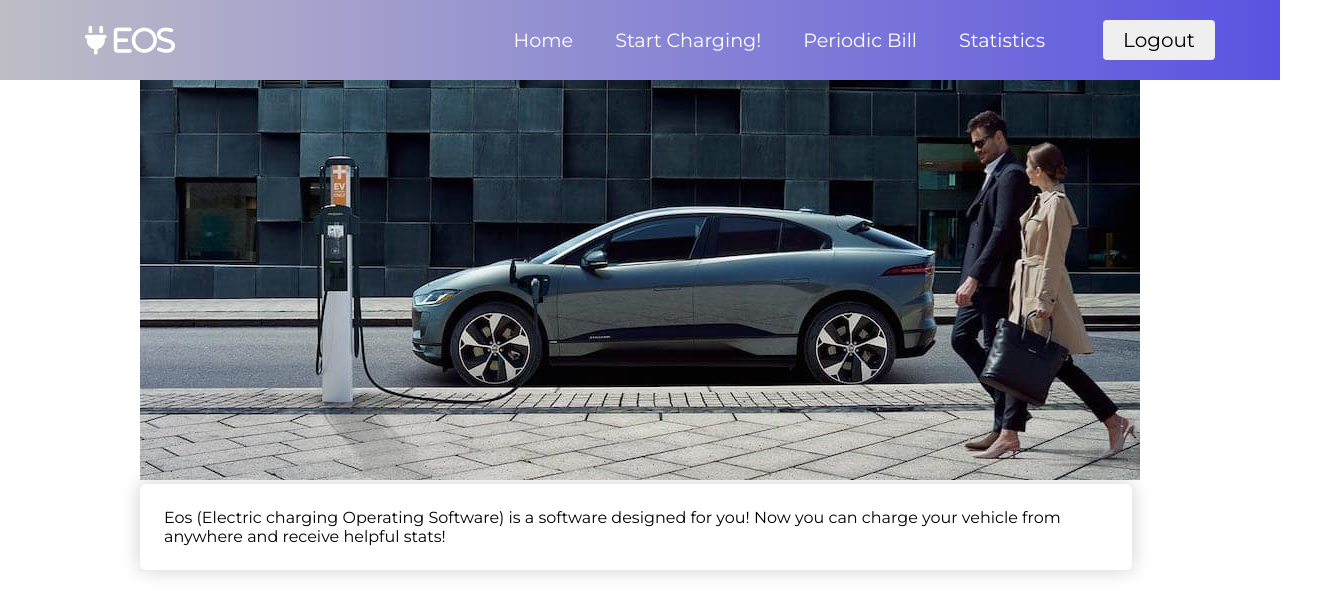
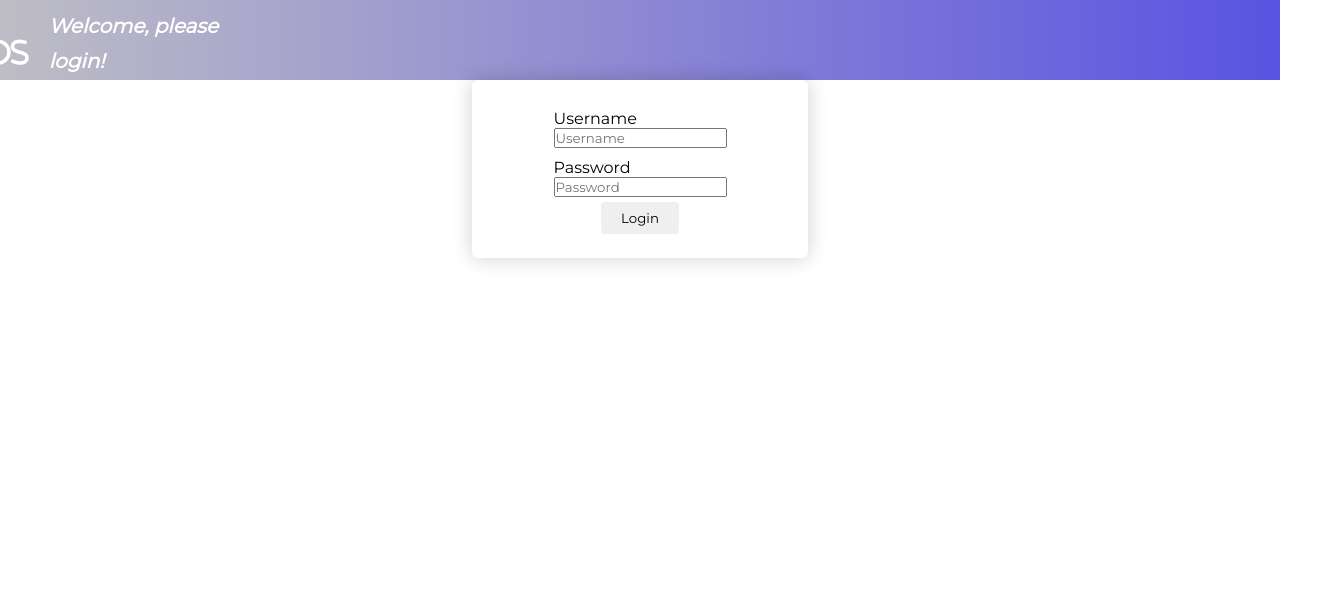
Before and after one commit to Lefteris2993/softeng69, a React (Create React App) app in the folder front-end/: page /home in a window 1280 px wide. Shown: the top 616 px of the page, 1332 px wide, since content can reach past the window. Built offline with nearby package versions, Linux system fonts and the light colour scheme.

Commit message:
token stored in local memory, log in, log out

```diff
--- a/front-end/src/App.js
+++ b/front-end/src/App.js
@@ -1,10 +1,7 @@
 import React from 'react';
 import NavbarMain from './components/navbarmain/navbarmain';
-import Login from './components/login/login';
-import {About} from './components/about/about';
-import Startheader from './components/startheader/startheader';
-//import Charge from './components/charge/charge';
 import './App.scss';
+import Main from './main'
 import {
   BrowserRouter as Router,
   Switch,
@@ -12,31 +9,49 @@ import {
 } from "react-router-dom";
 
 class App extends React.Component {
-  constructor(props){
+  constructor(props) {
     super(props);
-    this.state={};
+    var a = localStorage.getItem('isAdmin');
+    var t = localStorage.getItem('token');
+    var l;
+    if(t===null || t==='') {
+      l = false;
+    } else {
+      l = true;
     }
-  render(){
+    if(a==='undefined') {
+      a = false;
+    }
+    this.state = {
+      loggedIn: l,
+      isAdmin: a,
+      token: t
+    };
+    this.handleLogin = this.handleLogin.bind(this);
+    this.handleLogout = this.handleLogout.bind(this);
+  }
+
+  handleLogin = () => {
+    localStorage.setItem('loggedIn', true);
+    this.setState({ loggedIn: true });
+  }
+
+  handleLogout = () => {
+    localStorage.setItem('loggedIn', false);
+    localStorage.removeItem('token');
+    localStorage.removeItem('isAdmin');
+    this.setState({ loggedIn: false });
+  }
+
+  render() {
     return (
       <div className="root-container">
-
         <Router>
-        <Switch>
-          <Route exact path="/">
-            <Startheader/>
-            <div className = "login-container" >
-              <Login/>
+          <NavbarMain handleLogout={this.handleLogout} loggedIn={this.state.loggedIn} isAdmin={this.state.isAdmin}/>
+          <div className="main-container">
+            <Main loggedIn={this.state.loggedIn} handleLogin={this.handleLogin}/>
           </div>
-          </Route>
-          <Route exact path="/home">
-            <NavbarMain />
-            <div className = "login-container" >
-              <About/>
-            </div>
-          </Route>
-        </Switch>
         </Router>
-
       </div>
     );
   }
--- a/front-end/src/App.scss
+++ b/front-end/src/App.scss
@@ -5,7 +5,7 @@
     font-family: 'Montserrat', sans-serif;
   }
 
-  .login-container{
+  .main-container{
     width: 100%;
     height: 100%;
     display: flex;
--- a/front-end/src/components/about/about.js
+++ b/front-end/src/components/about/about.js
@@ -6,7 +6,7 @@ export const About = ({
     children
 }) => {
     return (
-        <div className="outer-container" >
+        <div >
             {/* {children} */}
             <img src={logo} alt="Logo" />
             <div className="about-us-text">
--- a/front-end/src/components/login/login.js
+++ b/front-end/src/components/login/login.js
@@ -3,7 +3,6 @@ import "./login.scss";
 import config from "../../config";
 import axios from "axios";
 import qs from "querystring";
-import { Redirect } from 'react-router-dom';
 
 class Login extends React.Component {
 
@@ -58,6 +57,7 @@ class Login extends React.Component {
 
   //handleChange (event) {
   //    this.setState({[event.target.name]: event.target.value});
+  //    this.clearValidationErr(event.target.name);
   //}
 
   handleSubmit(event) {
@@ -70,7 +70,7 @@ class Login extends React.Component {
 
     if (this.state.password !== "" && this.state.username !== "") {
       axios({
-        method: 'post',
+        method : 'post',
         url: config.apiUrl + '/login',
         headers: {'Content-Type': 'application/x-www-form-urlencoded'},
         data: qs.stringify({
@@ -79,7 +79,8 @@ class Login extends React.Component {
         })
       }).then(reply => {
         console.log(reply.data);
-        sessionStorage.setItem('token', reply.data.token);
+        localStorage.setItem('token', reply.data.token);
+        localStorage.setItem('isAdmin', reply.data.isAdmin);
         this.setState({ redirect: true });
       })
     }
@@ -88,9 +89,10 @@ class Login extends React.Component {
 
   renderRedirect = () => {
     if (this.state.redirect) {
-      return <Redirect to='/home' />;
+      this.props.handleLogin()
     }
   }
+
 
   render() {
 
--- a/front-end/src/components/logoutbutton/logoutbutton.js
+++ b/front-end/src/components/logoutbutton/logoutbutton.js
@@ -2,15 +2,13 @@ import React from 'react'
 import './logoutbutton.scss'
 import config from "../../config";
 import axios from "axios";
-import { Redirect } from 'react-router-dom';
 
 
 class Logoutbutton extends React.Component {
     constructor(props) {
         super(props);
-        this.state = {logouterror:null, redirect: false};
+        this.state = {logouterror:null};
         this.handleLogout = this.handleLogout.bind(this);
-        this.renderRedirect = this.renderRedirect.bind(this);
     }
     handleLogout(event) {
         axios({
@@ -21,18 +19,12 @@ class Logoutbutton extends React.Component {
             console.log(res);
             if(res.status === 200){
                 //alert("Successful logout");
-                sessionStorage.removeItem('token');
-                this.setState({ redirect: true });
+                this.props.handleLogout();
+                console.log(this.state);
             }
         })
 
     }
-
-    renderRedirect = () => {
-        if (this.state.redirect) {
-          return <Redirect to='/' />;
-        }
-      }
 
     render() {
 
@@ -43,7 +35,6 @@ class Logoutbutton extends React.Component {
                 className="logout-btn btn--primary btn--medium"
                 onClick={this
                 .handleLogout}>Logout</button >
-                {this.renderRedirect()}
             </div>
         );
     }
--- a/front-end/src/components/navbarmain/navbarmain.js
+++ b/front-end/src/components/navbarmain/navbarmain.js
@@ -10,14 +10,24 @@ import  Logoutbutton  from "../logoutbutton/logoutbutton";
 import './navbarmain.scss'
 
 class NavbarMain extends React.Component {
-
+    constructor(props) {
+        super(props);
+      }
 
     render() {
         return (
             <nav className="NavbarItems">
-                {console.log(sessionStorage)}
                 <h1 className="navbar-logo"><i className="fas fa-plug">  Eos</i></h1>
+                {this.props.loggedIn?
+                <div>
                     <ul className='nav-menu'>
+                        {this.props.isAdmin?
+                        <li>
+                            <a className='nav-links' href='admin'>
+                                Admin
+                            </a>
+                        </li>:
+                        <li></li>}
                         {MenuItems.map((item, index) => {
                             return (
                                 <li key={index}>
@@ -28,16 +38,15 @@ class NavbarMain extends React.Component {
                             )
                         })}
                     </ul>
-                <Logoutbutton />
-                {/* <Router>
-                    <div>
-                        <Switch>
-                            <Route path="/charge">
-                                <Charge />
-                            </Route>
-                        </Switch>
+
                 </div>
-                </Router> */}
+                :
+                <h1 className="logo">
+                    <i className="greeting"> Welcome, please login!</i>
+                </h1>
+                }
+                {this.props.loggedIn?<Logoutbutton handleLogout={this.props.handleLogout}/>:<></>}
+
             </nav>
 
 
--- a/front-end/src/components/navbarmain/navbarmain.scss
+++ b/front-end/src/components/navbarmain/navbarmain.scss
@@ -41,3 +41,15 @@
 .nav-links-mobile {
     display: none;
 }
+
+.greeting {
+    margin-right: 74rem;
+    font-size: 20px;
+}
+
+.logo {
+    color: #fff;
+    justify-self: start;
+    margin-left: 20px;
+    cursor: pointer;
+}
--- a/front-end/src/components/startheader/startheader.js
+++ /dev/null
@@ -1,17 +0,0 @@
-import React from 'react';
-import './startheader.scss'
-
-class Startheader extends React.Component {
-    render() {
-        return (
-            <nav className="HeaderItems">
-                <h1 className="logo">
-                    <i className="fas fa-plug">  Eos   </i>
-                    <i className="greeting"> Welcome, please login!</i>
-                </h1>
-            </nav>
-        );
-    }
-}
-
-export default Startheader;
--- a/front-end/src/components/startheader/startheader.scss
+++ /dev/null
@@ -1,20 +0,0 @@
-.HeaderItems {
-    background: linear-gradient(90deg, rgb(190, 189, 197) 0%, rgb(90, 83, 226) 100%);
-    height: 80px;
-    display: flex;
-    justify-content: center;
-    align-items: center;
-    font-size: 1.2rem;
-}
-
-.logo {
-    color: #fff;
-    justify-self: start;
-    margin-left: 20px;
-    cursor: pointer;
-}
-
-.greeting {
-     margin-right: 74rem;
-     font-size: 20px;
-}
--- /dev/null
+++ b/front-end/src/main.js
@@ -0,0 +1,33 @@
+import React from 'react';
+import {
+    BrowserRouter as Router,
+    Switch,
+    Route
+  } from "react-router-dom";
+import Login from './components/login/login';
+import { About } from './components/about/about';
+import Charge from './components/charge/charge';
+
+
+class Main extends React.Component {
+    render() {
+        return (
+            <div>
+                {this.props.loggedIn?
+                    <>
+                    <Route exact path="/" component={About}/>
+                    <Route exact path="/home" component={About}/>
+                    <Route exact path="/charge"
+                        token={this.props.token}
+                        component={Charge}
+                    />
+                    </>
+                    :
+                    <Login handleLogin={this.props.handleLogin}/>
+                }
+            </div>
+        )
+    }
+}
+
+export default Main;
```
Also changed, not shown: 2 other files (tests, documents, lock files or other folders). Lines whose indentation alone changed are shown as unchanged.
